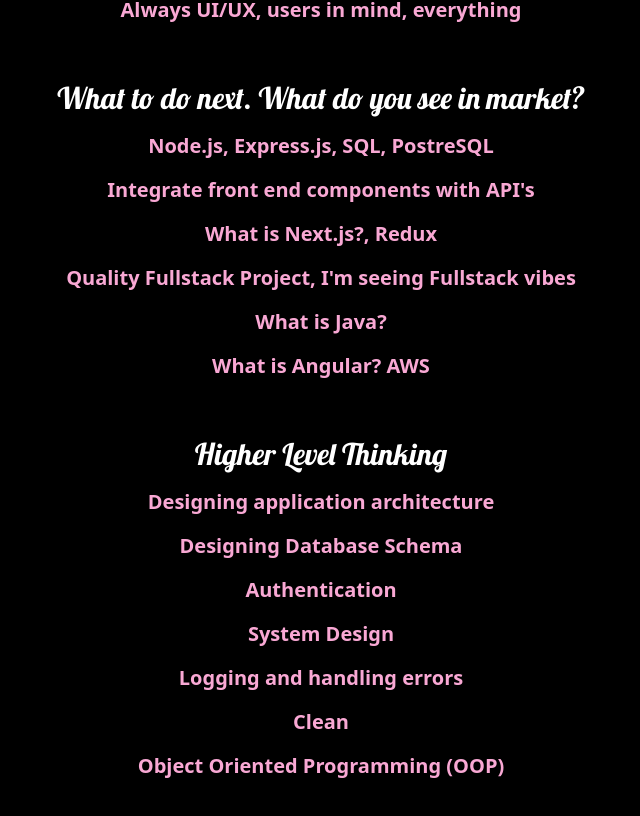
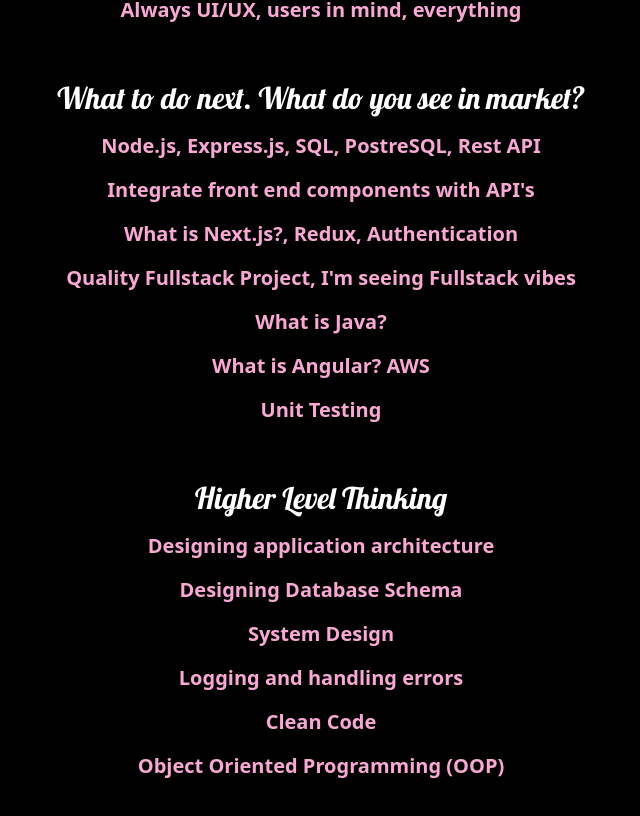
Before and after one commit to Davonne007-TX/game-plan, a React (Vite) app: page /gamePlan12 in a window 1280 px wide. Shown: the part 516-1332 px from the top of the page, without its empty margins (319-959 px from the left). Built offline with nearby package versions, Linux system fonts and the light colour scheme; a web font is replaced by a local one.

Commit message:
update game plan 12

```diff
--- a/src/components/Twelve/HigherThinking.jsx
+++ b/src/components/Twelve/HigherThinking.jsx
@@ -2,11 +2,10 @@ export default function HigherThinking() {
   const higherLevelThinking = [
     { task: "Designing application architecture", id: 1 },
     { task: "Designing Database Schema", id: 2 },
-    { task: "Authentication", id: 3 },
-    { task: "System Design", id: 4 },
-    { task: "Logging and handling errors", id: 5 },
-    { task: "Clean", id: 6 },
-    { task: "Object Oriented Programming (OOP)", id: 7 },
+    { task: "System Design", id: 3 },
+    { task: "Logging and handling errors", id: 4 },
+    { task: "Clean Code", id: 5 },
+    { task: "Object Oriented Programming (OOP)", id: 6 },
   ];
 
   return (
--- a/src/components/Twelve/NextLevel.jsx
+++ b/src/components/Twelve/NextLevel.jsx
@@ -1,14 +1,15 @@
 export default function NextLevel() {
   const whatYouNeedToDo = [
-    { task: "Node.js, Express.js, SQL, PostreSQL", id: 1 },
+    { task: "Node.js, Express.js, SQL, PostreSQL, Rest API", id: 1 },
     { task: "Integrate front end components with API's", id: 2 },
-    { task: "What is Next.js?, Redux", id: 1 },
+    { task: "What is Next.js?, Redux, Authentication", id: 1 },
     {
       task: "Quality Fullstack Project, I'm seeing Fullstack vibes",
       id: 2,
     },
     { task: "What is Java?", id: 3 },
     { task: "What is Angular? AWS", id: 4 },
+    { task: "Unit Testing", id: 5 },
   ];
 
   return (
```
